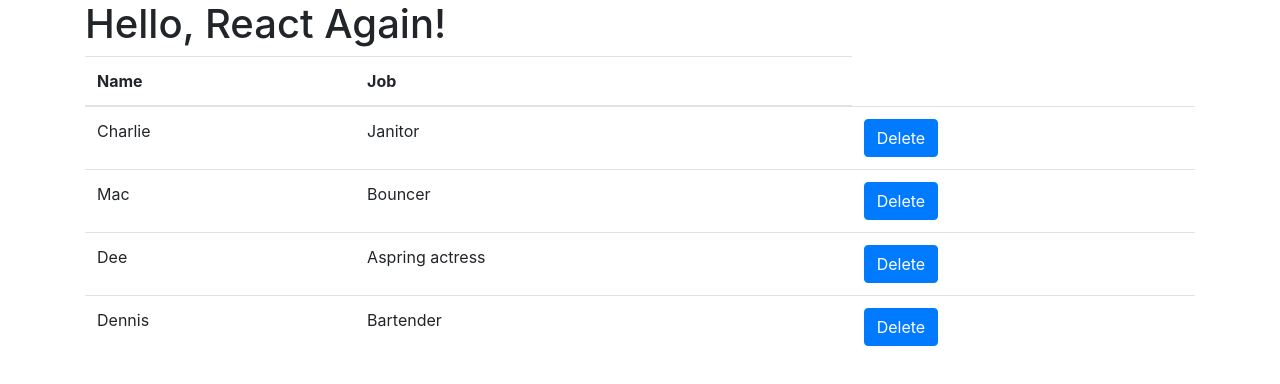
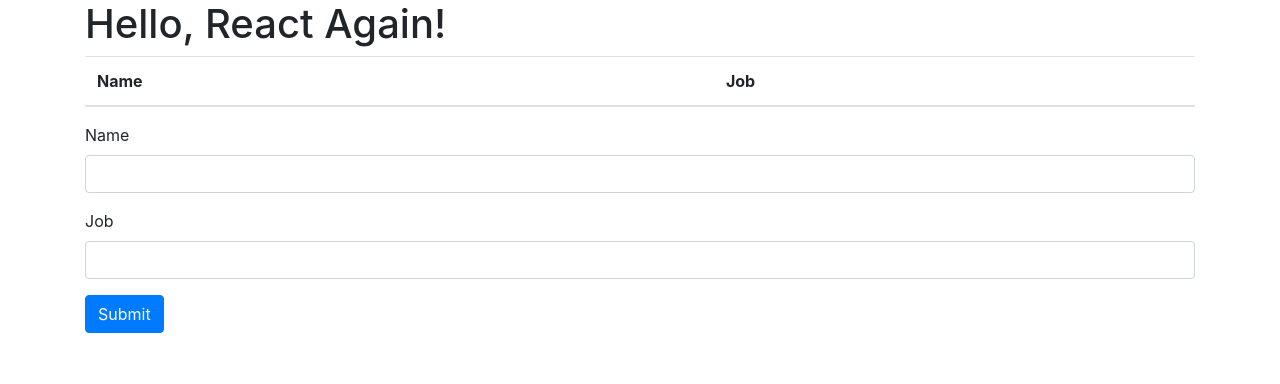
Before and after one commit to Mayankipsa/react-basics, a React (Create React App) app: page / in a window 1280 px wide. Shown: the top 384 px of the page. Built offline with nearby package versions, Linux system fonts and the light colour scheme.

Commit message:
Removed HardCoding from Table and updates frm form

```diff
--- a/src/App.js
+++ b/src/App.js
@@ -1,31 +1,15 @@
 import React, { Component } from 'react'
 import Table from './Table'
+import Form from "./FormAddChar";
 
 class App extends Component {
 
   state = {
-    characters: [
-      {
-        name: 'Charlie',
-        job: 'Janitor',
-      },
-      {
-        name: 'Mac',
-        job: 'Bouncer',
-      },
-      {
-        name: 'Dee',
-        job: 'Aspring actress',
-      },
-      {
-        name: 'Dennis',
-        job: 'Bartender',
-      },
-    ]
+    characters: []
   }
 
   removeCharacter = (index) => {
-    const {characters} = this.state
+    const { characters } = this.state
 
     this.setState({
       characters: characters.filter((character, i) => {
@@ -34,14 +18,22 @@
     })
   }
 
+  handleSubmit = (character) => {
+    this.setState({ characters: [...this.state.characters, character] })
+  }
+  submitForm = () => {
+    this.props.handleSubmit(this.state)
+    this.setState(this.initialState)
+  }
   render() {
 
-    const {characters} = this.state
+    const { characters } = this.state
 
     return (
       <div className="container">
         <h1>Hello, React Again!</h1>
         <Table charactersData={characters} removeCharacter={this.removeCharacter}></Table>
+        <Form handleSubmit={this.handleSubmit} />
       </div>
     )
   }
--- /dev/null
+++ b/src/FormAddChar.js
@@ -0,0 +1,63 @@
+import React, { Component } from "react";
+
+class Form extends Component {
+    initialState = {
+        name: '',
+        job: ''
+    }
+
+    state = this.initialState
+
+    handleChange = (event) => {
+        const { name, value } = event.target
+
+        this.setState({
+            [name]: value
+        })
+    }
+
+    submitForm = () => {
+        this.props.handleSubmit(this.state)
+        this.setState(this.initialState)
+      }
+
+    render() {
+        const { name, job } = this.state;
+
+        return (
+            <form >
+                <div className="form-group">
+                    <label htmlFor="name" >Name</label>
+                    <input
+                        className="form-control"
+                        type="text"
+                        name="name"
+                        id="name"
+                        value={name}
+                        onChange={this.handleChange} />
+                </div>
+                <div className="form-group">
+
+                </div>
+                <div className="form-group">
+                    <label htmlFor="job" >Job</label>
+                    <input
+                        className="form-control"
+                        type="text"
+                        name="job"
+                        id="job"
+                        value={job}
+                        onChange={this.handleChange} />
+
+                </div>
+                <div className="form-group">
+                    <input type="button" value="Submit" onClick={this.submitForm} className="btn btn-primary" />
+                </div>
+
+
+            </form>
+        );
+    }
+}
+
+export default Form
```
